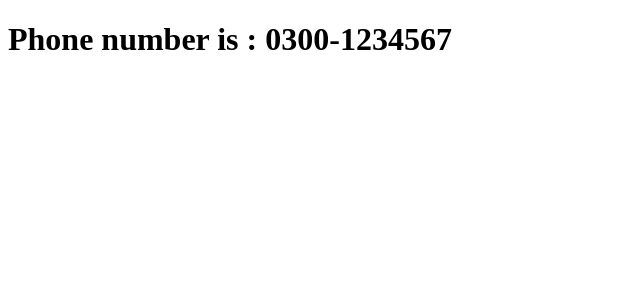
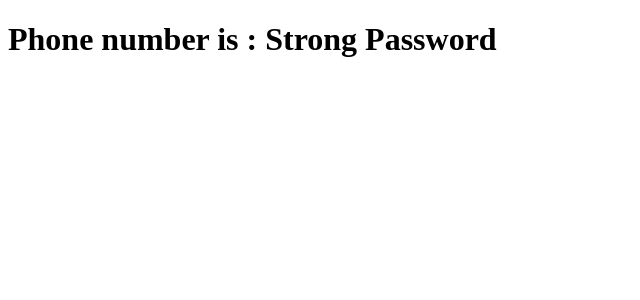
Before and after one commit to B00ttl3/CustomPipes-in-Angular, an Angular app: page / in a window 1280 px wide. Shown: the top 300 px of the page, without its empty margins (0-640 px from the left). Built offline with nearby package versions, Linux system fonts and the light colour scheme.

Commit message:
Learnt about how to send strong, medium and weak password messages

```diff
--- a/src/app/app.component.html
+++ b/src/app/app.component.html
@@ -7,4 +7,7 @@
 
 <!-- Example 2: Geting a phone number in proper formation, which is getting a - after the 4th number means 0300- doesn't matter if the person who is providin us the number puts the - in his number or not if we use this custom pipe we will get his number in the good formation. we changed the value from number to string, then we used the `` to give more then one value. and then we used the ${} and gave the values inside this. we used value.slice(0.4) 0 cause we wanted to start from the first number and 4 because we wanted to put the - after the 4th number. and then we put - and then we again used the ${} and used value.slice(4,11) cause we want the number till 11th number -->
 
+<!-- <h1>Phone number is : {{ '03001234567' | myPipe }}</h1> -->
+
+<!-- Example 3: about password. How to get the string, medium and weak password messgaes -->
 <h1>Phone number is : {{ '03001234567' | myPipe }}</h1>
--- a/src/app/my-pipe.pipe.ts
+++ b/src/app/my-pipe.pipe.ts
@@ -12,9 +12,19 @@ export class MyPipePipe implements PipeTransform {
   //   return Math.pow(value , num1);
   // }
 
+  // example 2
+  // transform(value: string)
+  // {
+  //   if (value.length<11) return `Phone number is less than 11 digits. Current length is : ${value.length}`;
+  //   if(value.length>11) return `Phone number is greater than 11 digits. Current length is : ${value.length}`;
+  //   return `${value.slice(0,4)}-${value.slice(4,11)}` ;
+  // }
+
   transform(value: string)
   {
-    return `${value.slice(0,4)}-${value.slice(4,11)}` ;
+    if (value.length<7) return `Weak Password`;
+    if(value.length<10) return `Medium Password`;
+    return `Strong Password` ;
   }
 
 }
```
